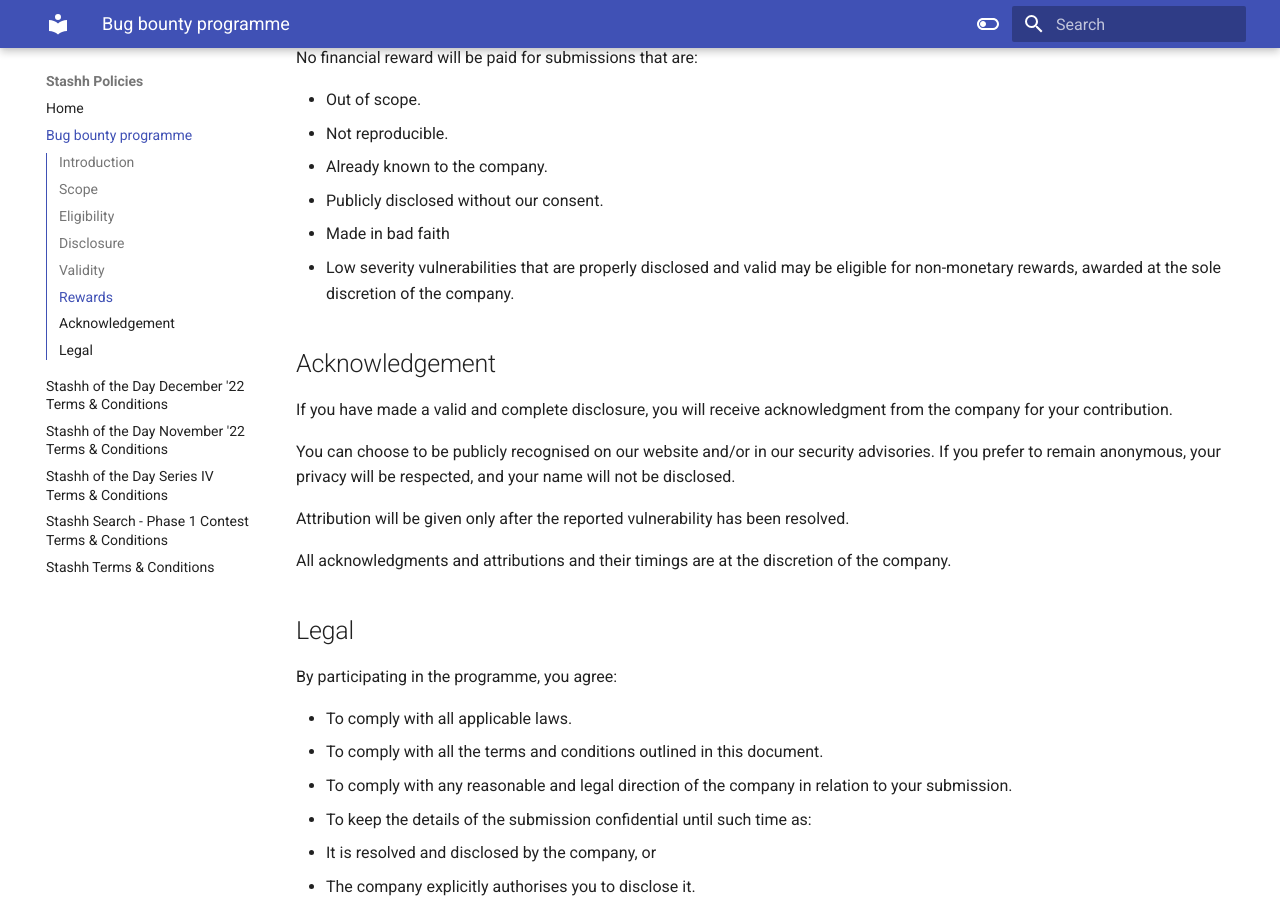
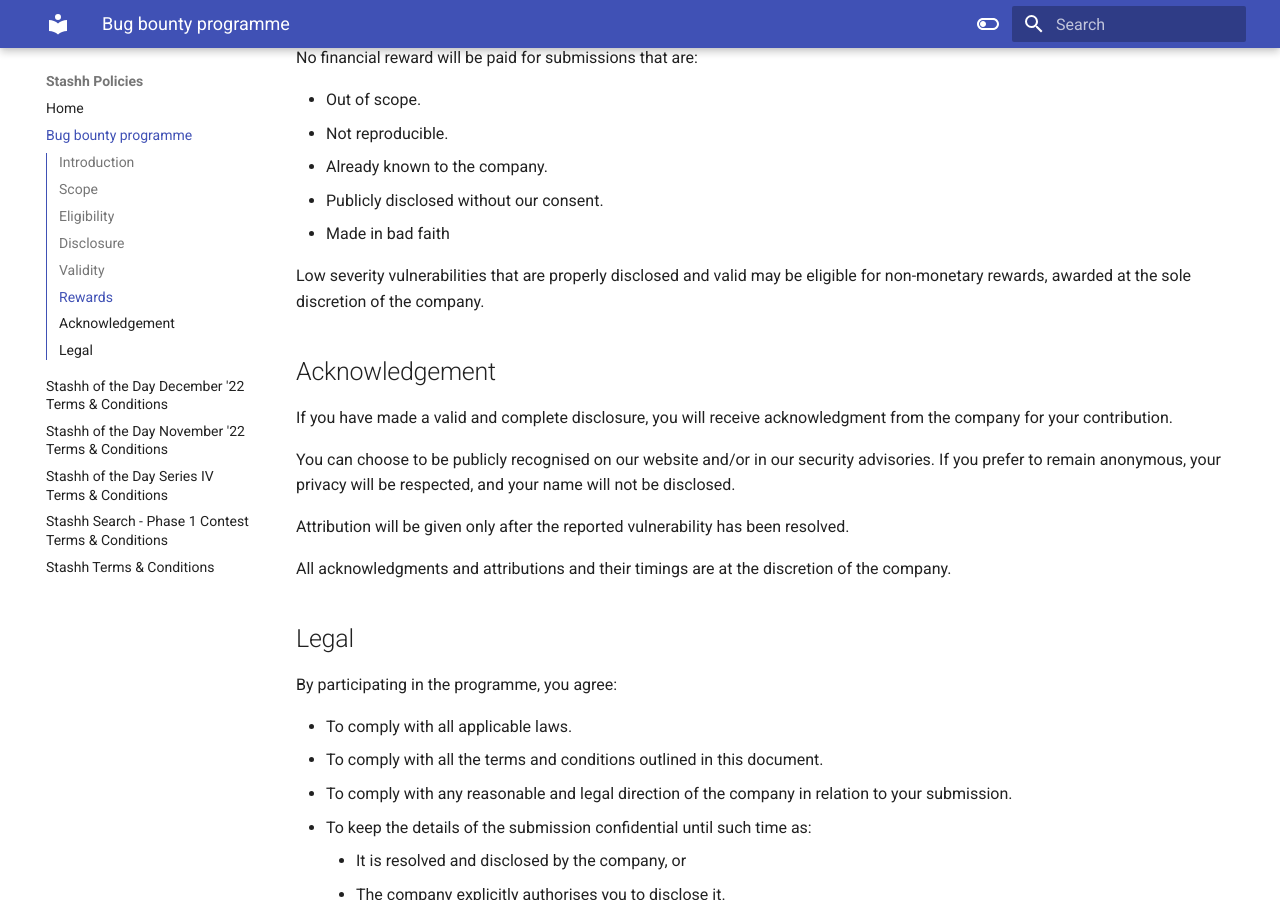
Before and after one commit to stashh-labs/stashh-policies, an MkDocs documentation site: the page built from docs/bug-bounty-programme.md, in a window 1280 px wide and 900 px high, scrolled down 2439 px. Built offline with MkDocs 1.6.1 and Material for MkDocs 9.7.7, drawn with Linux system fonts in a browser that asks for light colours.

```diff
--- a/docs/bug-bounty-programme.md
+++ b/docs/bug-bounty-programme.md
@@ -70,7 +70,8 @@ No financial reward will be paid for submissions that are:
 - Already known to the company.
 - Publicly disclosed without our consent.
 - Made in bad faith
-- Low severity vulnerabilities that are properly disclosed and valid may be eligible for non-monetary rewards, awarded at the sole discretion of the company.
+
+Low severity vulnerabilities that are properly disclosed and valid may be eligible for non-monetary rewards, awarded at the sole discretion of the company.
 
 ## Acknowledgement
 If you have made a valid and complete disclosure, you will receive acknowledgment from the company for your contribution.
@@ -88,8 +89,10 @@ By participating in the programme, you agree:
 - To comply with all the terms and conditions outlined in this document.
 - To comply with any reasonable and legal direction of the company in relation to your submission.
 - To keep the details of the submission confidential until such time as:
-   - It is resolved and disclosed by the company, or
-   - The company explicitly authorises you to disclose it.
+
+    - It is resolved and disclosed by the company, or
+    - The company explicitly authorises you to disclose it.
+
 - You are authorised to perform research and testing on our applications only within the scope defined in this document.
 - Participation in this programme does not create an employment relationship between you and the company.
 - The company reserves the right to modify the terms and conditions of this programme at any time and at our sole discretion.
```
